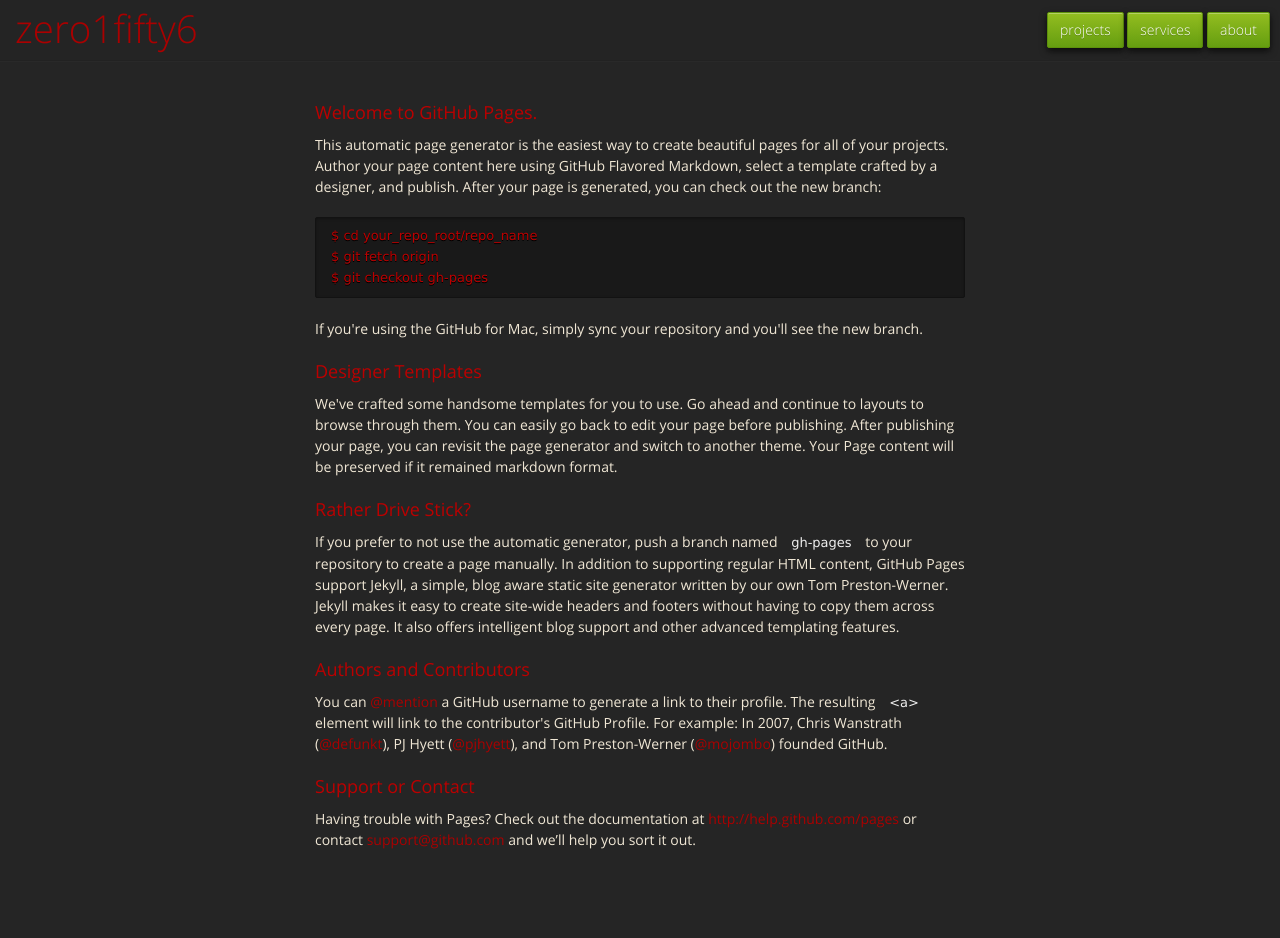
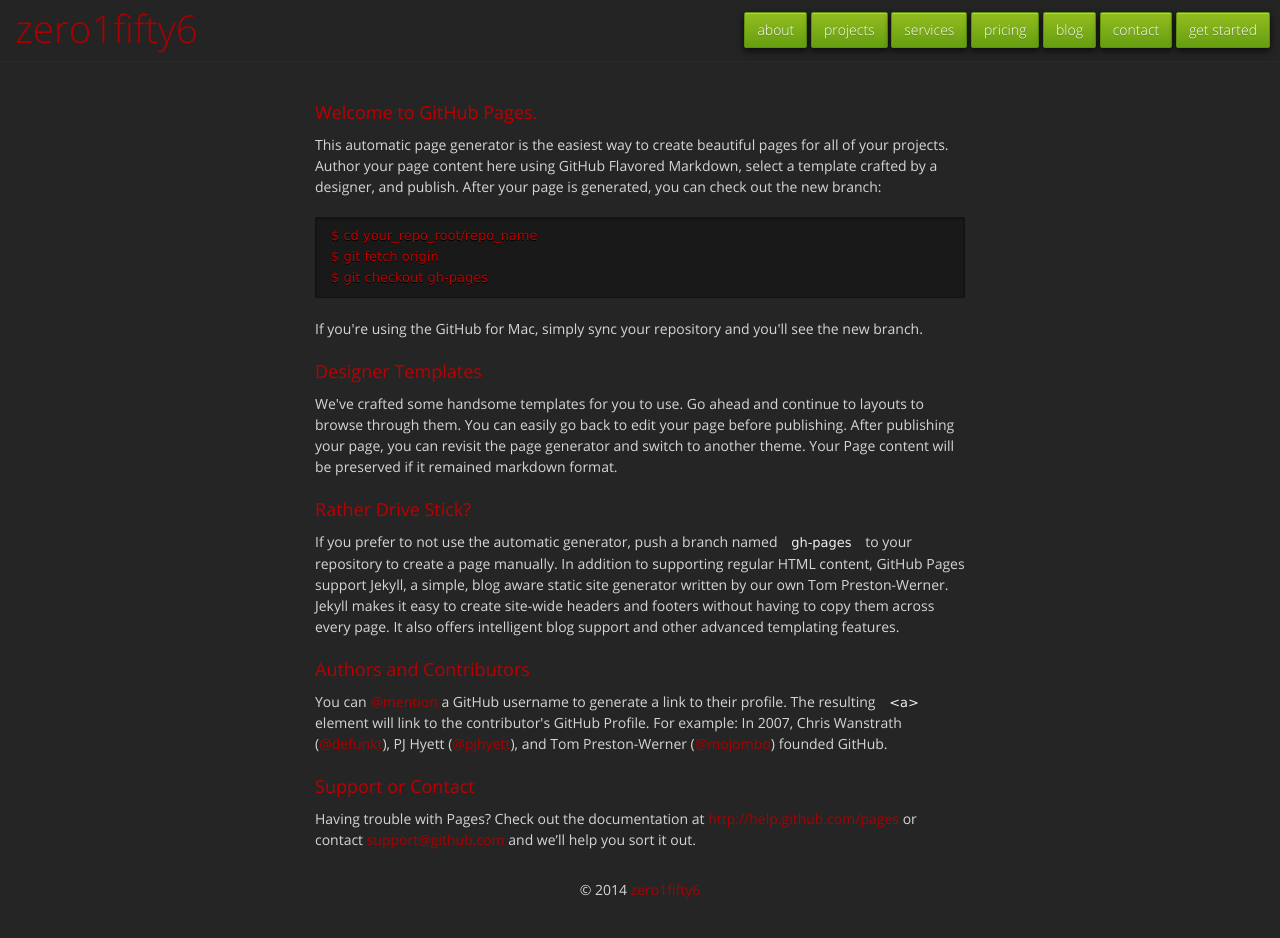
Before and after one commit to hnrkndrssn/zero1fifty6.github.io, a Jekyll site: the page built from index.html, in a window 1280 px wide and 960 px high. Shown: the top 938 px of the window. Built offline with Jekyll 4.4.1, drawn with Linux system fonts in a browser that asks for light colours; nearby versions of some CDN libraries; Markdown is read by kramdown in place of the engine named in the settings; the list of posts is cut into pages by our own code.

Commit message:
Moar stylez

```diff
--- a/_config.yml
+++ b/_config.yml
@@ -1,3 +1,8 @@
+#
+# Site Settings
+#
+site_title: zero1fifty6
+
 #
 # Blog Settings
 #
--- /dev/null
+++ b/_includes/footer.html
@@ -0,0 +1,3 @@
+<footer>
+	&copy; 2014 <a href="/">zero1fifty6</a>
+</footer>
--- a/_includes/head.html
+++ b/_includes/head.html
@@ -3,7 +3,7 @@
   <head>
     <meta charset="utf-8">
     <meta http-equiv="X-UA-Compatible" content="chrome=1">
-    <title>zero1fifty6 by zero1fifty6</title>
+    <title>{{ site.site_title }}</title>
     <link rel="stylesheet" href="/stylesheets/styles.css">
     <link rel="stylesheet" href="/stylesheets/pygment_trac.css">
     <script src="https://ajax.googleapis.com/ajax/libs/jquery/1.7.1/jquery.min.js"></script>
--- a/_layouts/default.html
+++ b/_layouts/default.html
@@ -7,9 +7,13 @@
         </div>
         <nav>
           <ul>
+            <li><a href="/about">about</a></li>
             <li><a href="/projects">projects</a></li>
             <li><a href="/services">services</a></li>
-            <li><a href="/about">about</a></li>
+            <li><a href="/pricing">pricing</a></li>
+            <li><a href="/blog">blog</a></li>
+            <li><a href="/contact">contact</a></li>
+            <li><a href="/get-started">get started</a></li>
         </nav>
       </div>
 
@@ -19,6 +23,6 @@
       </section>
     </div>
     <!--[if !IE]><script>fixScale(document);</script><![endif]-->
-
+    {% include footer.html %}
   </body>
 </html>
--- a/stylesheets/styles.css
+++ b/stylesheets/styles.css
@@ -529,19 +529,12 @@
 }
 
 body {
-  padding: 0px 0 20px 0px;
-  margin: 0px;
+  padding: 0;
+  margin: 0;
   font: 14px/1.5 "OpenSansRegular", "Helvetica Neue", Helvetica, Arial, sans-serif;
-  color: #f0e7d5;
+  color: #d5d5d5;
   font-weight: normal;
   background: #252525;
-  /*background-attachment: fixed !important;
-  background: -webkit-gradient(linear, 50% 0%, 50% 100%, color-stop(0%, #2a2a29), color-stop(100%, #1c1c1c));
-  background: -webkit-linear-gradient(#2a2a29, #1c1c1c);
-  background: -moz-linear-gradient(#2a2a29, #1c1c1c);
-  background: -o-linear-gradient(#2a2a29, #1c1c1c);
-  background: -ms-linear-gradient(#2a2a29, #1c1c1c);
-  background: linear-gradient(#2a2a29, #1c1c1c);*/
 }
 
 h1, h2, h3, h4, h5, h6 {
@@ -802,12 +795,37 @@
 
 section {
   max-width: 650px;
-  padding: 30px 0px 50px 0px;
+  padding: 30px 0 0;
   margin: 20px 0;
   margin-top: 70px;
 }
 
-@media print, screen and (max-width: 720px) {
+footer {
+  position: relative;
+  bottom: 0;
+  text-align: center;
+  font-size: 1em;
+  height: 40px;
+  line-height: 40px;
+}
+
+@media print, screen and (max-width: 900px) {
+  #header {
+    text-align: center;
+    height: auto;
+  }
+
+  #header #title {
+    float: none;
+  }
+
+  #header nav {
+    float: none;
+  }
+
+  .wrapper {
+    padding: 70px 20px 0;
+  }
 }
 @media print, screen and (max-width: 480px) {
   #header {
```
